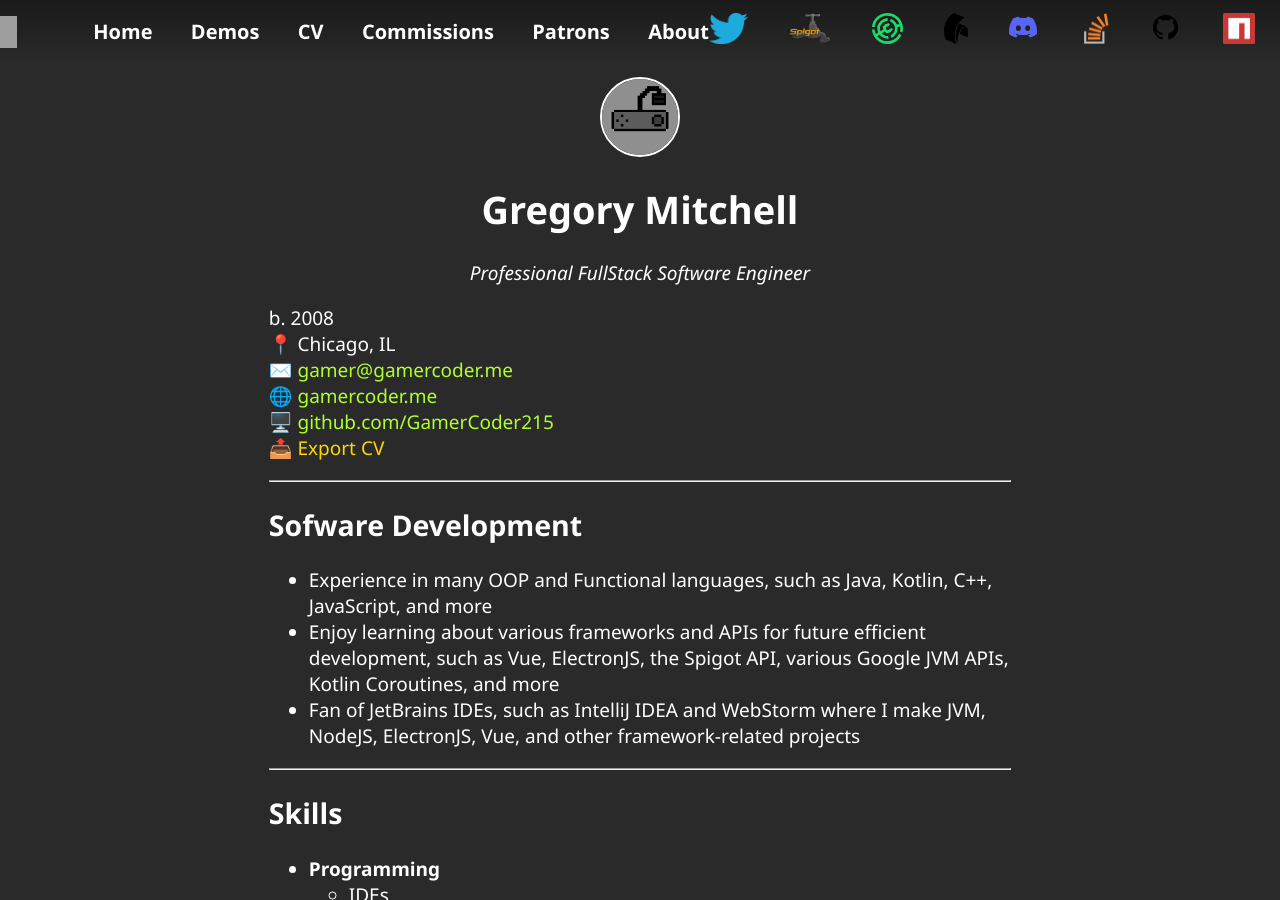
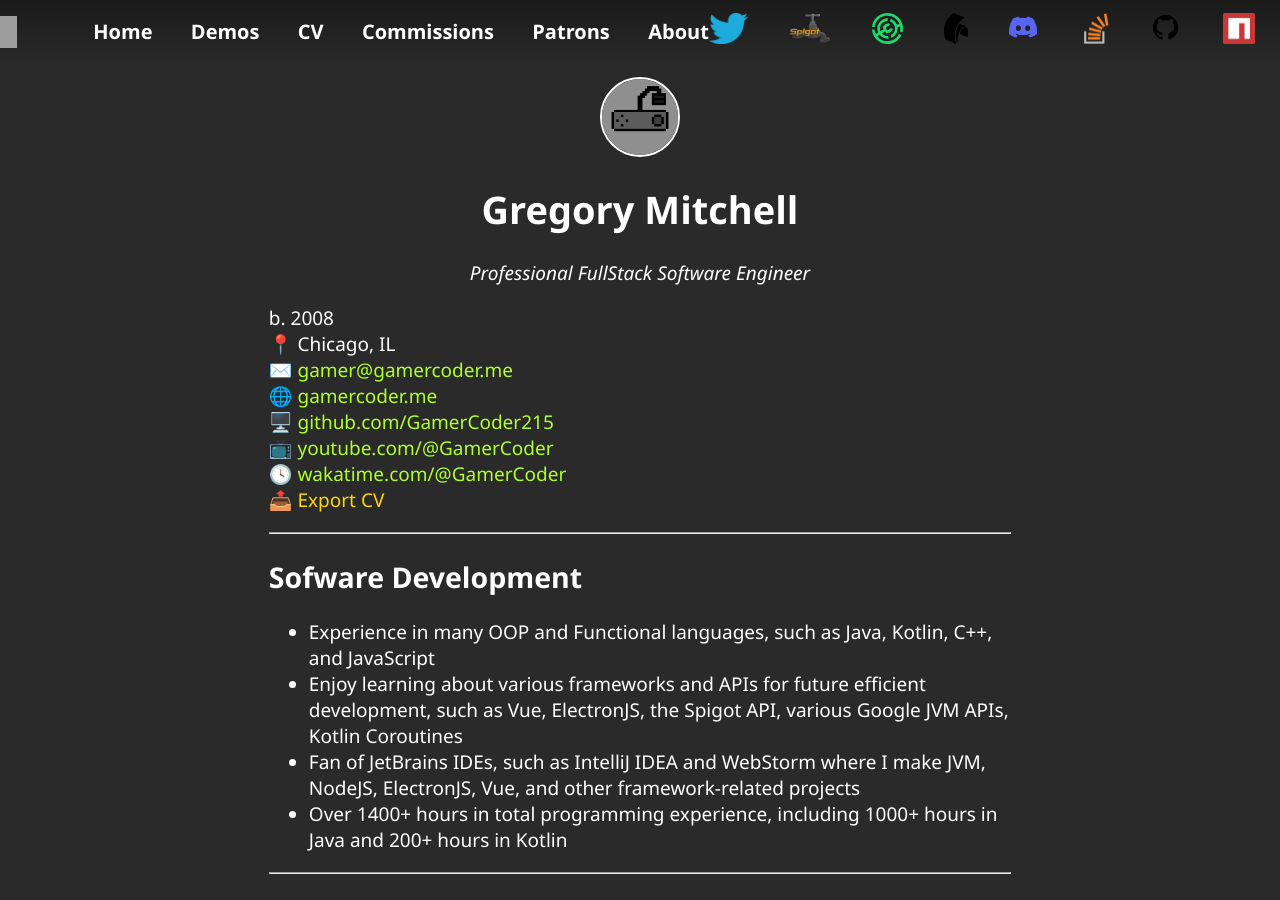
Before and after one commit to gmitch215/gmitch, a Jekyll site: the page built from cv.md, in a window 1280 px wide and 900 px high. Built offline with Jekyll 4.4.1, drawn with Linux system fonts in a browser that asks for light colours; grey boxes are pictures that could not be loaded.

Commit message:
Update cv.md

```diff
--- a/cv.md
+++ b/cv.md
@@ -13,15 +13,18 @@ b. 2008 <br>
 [✉️ gamer@gamercoder.me](mailto:gamer@gamercoder.me) <br>
 [🌐 gamercoder.me](https://gamercoder.me) <br>
 [🖥️ github.com/GamerCoder215](https://github.com/GamerCoder215) <br>
+[📺 youtube.com/@GamerCoder](https://youtube.com/@gamercoder) <br>
+[🕓 wakatime.com/@GamerCoder](https://wakatime.com/@GamerCoder) <br>
 <a href="#" id="export-cv" class="noPrint" onclick="javascript:window.print()">📤 Export CV</a>
 
 ------------
 
 ## Sofware Development
 
-- Experience in many OOP and Functional languages, such as Java, Kotlin, C++, JavaScript, and more
-- Enjoy learning about various frameworks and APIs for future efficient development, such as Vue, ElectronJS, the Spigot API, various Google JVM APIs, Kotlin Coroutines, and more
+- Experience in many OOP and Functional languages, such as Java, Kotlin, C++, and JavaScript
+- Enjoy learning about various frameworks and APIs for future efficient development, such as Vue, ElectronJS, the Spigot API, various Google JVM APIs, Kotlin Coroutines
 - Fan of JetBrains IDEs, such as IntelliJ IDEA and WebStorm where I make JVM, NodeJS, ElectronJS, Vue, and other framework-related projects
+- Over 1400+ hours in total programming experience, including 1000+ hours in Java and 200+ hours in Kotlin
 
 ------------
 
```
